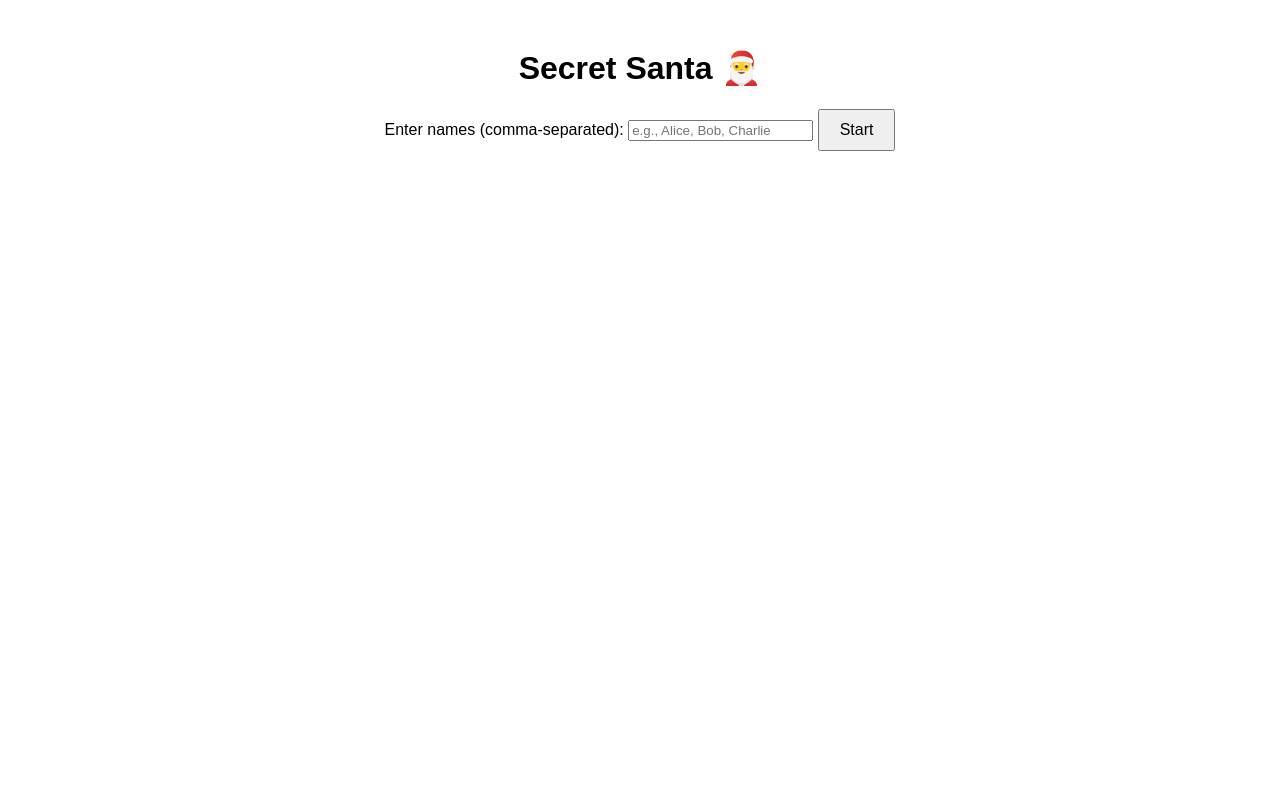
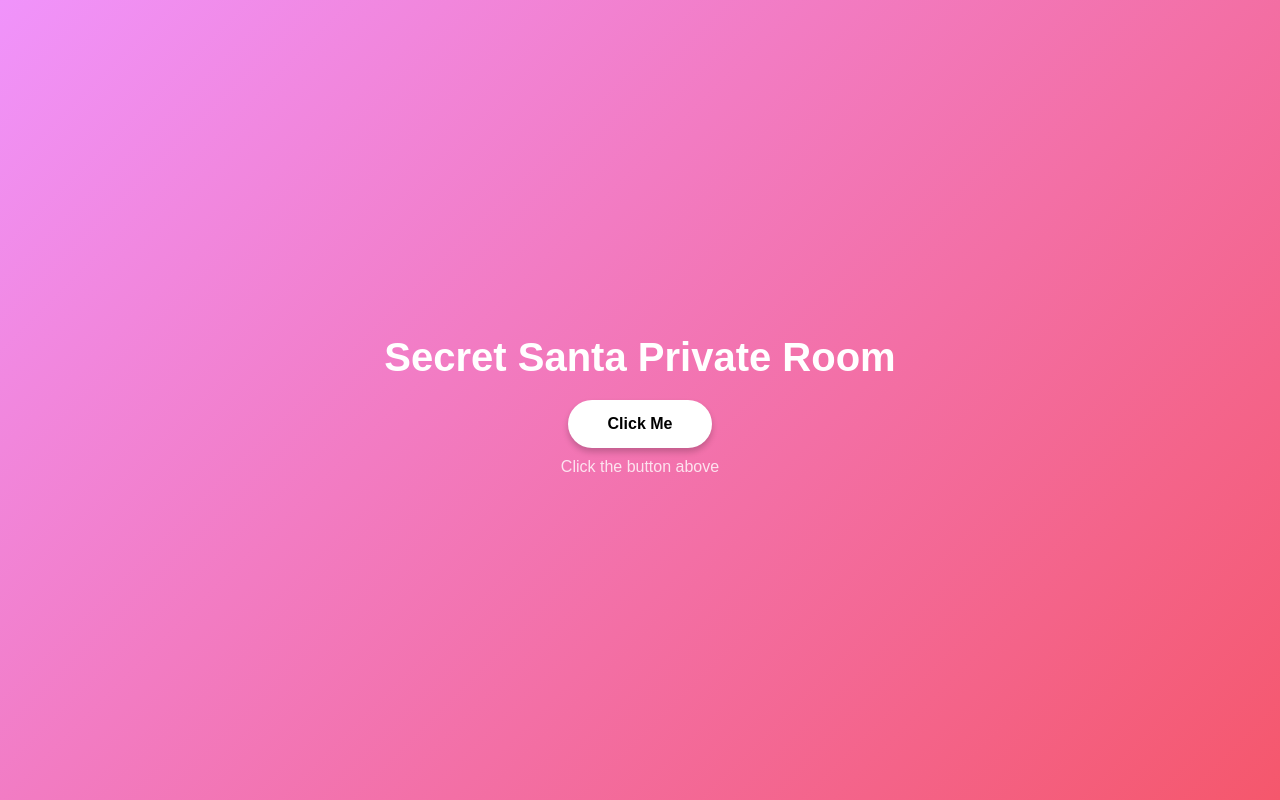
Before and after one commit to NikolasGoulios/secret_santa, a plain HTML site: page index.html in a window 1280 px wide. Drawn offline with Linux system fonts and the light colour scheme.

Commit message:
css applied

```diff
--- a/index.html
+++ b/index.html
@@ -3,52 +3,15 @@
 <head>
   <meta charset="UTF-8">
   <meta name="viewport" content="width=device-width, initial-scale=1.0">
-  <title>Secret Santa</title>
+  <title>Secret Santa Private Room</title>
   <link rel="stylesheet" href="style.css">
 </head>
 <body>
-  <h1>Secret Santa 🎅</h1>
-  <div>
-    <label for="name-input">Enter names (comma-separated):</label>
-    <input type="text" id="name-input" placeholder="e.g., Alice, Bob, Charlie">
-    <button id="start-btn">Start</button>
+  <div class="container">
+    <h1>Secret Santa Private Room</h1>
+    <button class="action-btn">Click Me</button>
+    <p>Click the button above</p>
   </div>
-
-  <div>
-    <button id="assign-btn" style="display:none;">Assign Name</button>
-    <p id="assigned-name"></p>
-  </div>
-
-  <script>
-    let names = [];
-    const nameInput = document.getElementById('name-input');
-    const startBtn = document.getElementById('start-btn');
-    const assignBtn = document.getElementById('assign-btn');
-    const assignedName = document.getElementById('assigned-name');
-
-    startBtn.addEventListener('click', () => {
-      const input = nameInput.value.trim();
-      if (input) {
-        names = input.split(',').map(name => name.trim());
-        alert('Names added! Click "Assign Name" to get started.');
-        assignBtn.style.display = 'inline-block';
-      } else {
-        alert('Please enter at least one name!');
-      }
-    });
-
-    assignBtn.addEventListener('click', () => {
-      if (names.length === 0) {
-        alert('All names have been assigned!');
-        assignBtn.style.display = 'none';
-        return;
-      }
-      const randomIndex = Math.floor(Math.random() * names.length);
-      const chosenName = names.splice(randomIndex, 1)[0];
-      assignedName.textContent = `You got: ${chosenName}`;
-      assignedName.style.display = 'block';
-    });
-</script>
-<script src="script.js"></script>
+  <script src="script.js"></script>
 </body>
 </html>
--- a/style.css
+++ b/style.css
@@ -1,3 +1,54 @@
-body { font-family: Arial, sans-serif; text-align: center; padding: 20px; }
-#assigned-name { margin: 20px; font-size: 20px; font-weight: bold; display: none; }
-button { padding: 10px 20px; font-size: 16px; }
+/* Resetting default styles */
+body, html {
+	margin: 0;
+	padding: 0;
+	box-sizing: border-box;
+	font-family: 'Arial', sans-serif;
+  }
+
+  /* Background gradient */
+  body {
+	height: 100vh;
+	display: flex;
+	justify-content: center;
+	align-items: center;
+	background: linear-gradient(135deg, #f093fb, #f5576c);
+	color: white;
+  }
+
+  /* Main container styling */
+  .container {
+	text-align: center;
+  }
+
+  /* Title styling */
+  h1 {
+	font-size: 2.5rem;
+	margin-bottom: 20px;
+  }
+
+  /* Button styling */
+  .action-btn {
+	background: white;
+	border: none;
+	border-radius: 50px;
+	padding: 15px 40px;
+	font-size: 1rem;
+	font-weight: bold;
+	color: black;
+	cursor: pointer;
+	box-shadow: 0px 4px 6px rgba(0, 0, 0, 0.2);
+	transition: transform 0.3s ease, box-shadow 0.3s ease;
+  }
+
+  .action-btn:hover {
+	transform: scale(1.05);
+	box-shadow: 0px 6px 10px rgba(0, 0, 0, 0.3);
+  }
+
+  /* Text below button */
+  p {
+	font-size: 1rem;
+	margin-top: 10px;
+	opacity: 0.8;
+  }
```
